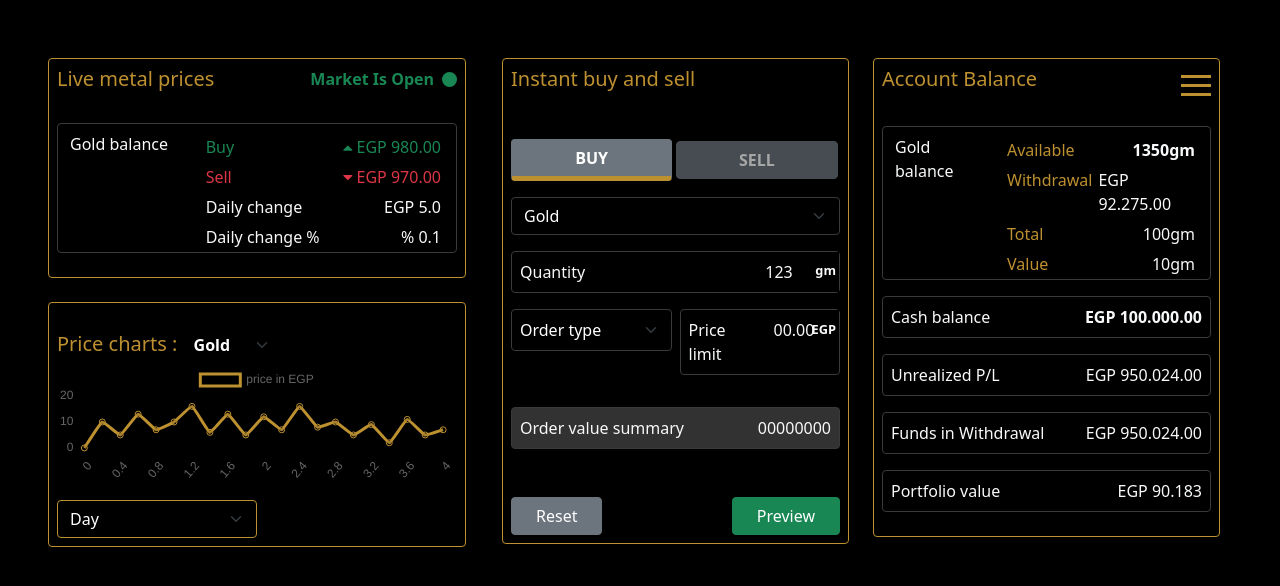
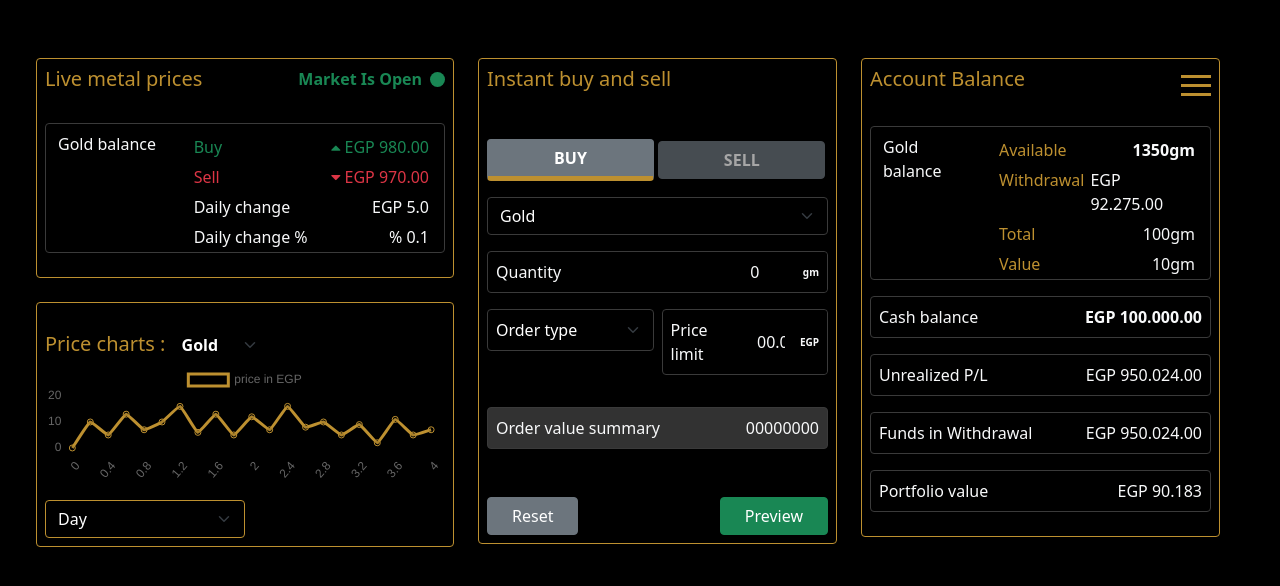
Before and after one commit to safasad/Gold-Prices-Template, a plain HTML site: page index.html in a window 1280 px wide. Drawn offline with nearby package versions, Linux system fonts and the light colour scheme.

Commit message:
Edit inputs

```diff
--- a/css/style.css
+++ b/css/style.css
@@ -8,7 +8,11 @@ body {
   background-color: black !important;
 }
 
-/* start first container classes */
+/* start shared classes */
+input:focus{
+  box-shadow: none !important;
+  border: 0.5px solid rgba(59, 56, 56, 0.973) !important;
+}
 .container-1 {
   height: fit-content !important;
   margin-top: 10px !important;
--- a/index.html
+++ b/index.html
@@ -20,7 +20,7 @@
     <div class="container-fluid p-5">
         <div class="row ">
             <!-- start Live metal prices -->
-            <div class="col  me-4  ">
+            <div class="col  me-4 p-0  ">
                 <!-- start Live metal card -->
                 <div class="live-prices-card container-1 mb-4 p-2">
                     <div class="d-flex justify-content-between mb-4">
@@ -110,15 +110,19 @@
                                 <option>Gold</option>
                             </select>
                         </div>
-                        <div class="mb-3 d-flex justify-content-between quantityFiled ">
-                            <p class=" text-light">Quantity</p>
-                            <div class="d-inline-block position-relative w-25">
-                                <label for="quantity" class="static-value text-light">gm</label>
-                                <input id='quantity' class=" text-light w-100" maxlength="7"
-                                    style="padding:8px;color:white;background-color:black ;border:none" value="123" />
+                         <div class="mb-3 d-flex justify-content-between priceLimit formInput priceLimitInput w-100">
+                                <label class=" text-light p-2 ">Quantity</label>
+                                <div class="input-group w-25">
+
+                                    <input class=" text-light form-control"
+                                        style="width:52%;padding:8px;color:white;background-color:black ;border:none"
+                                        value="0" />
+                                    <span for="priceLimit" class="input-group-text text-light fw-bold  "
+                                        style="font-size:10px;padding:8px;color:white;background-color:black ;border:none">gm</span>
+                                </div>
+
                             </div>
 
-                        </div>
 
                         <div class="mb-3 d-flex justify-content-between">
                             <div class="mb-3 me-2  orderType">
@@ -127,14 +131,15 @@
                                 </select>
                             </div>
 
-                            <div class="mb-3 d-flex justify-content-between priceLimit formInput priceLimitInput">
-                                <p class=" text-light ">Price limit</p>
-                                <div class="d-inline-block position-relative w-50">
-                                    <label for="priceLimit" class="static-value text-light"
-                                        style="top:10px;">EGP</label>
-                                    <input id='priceLimit' class=" text-light w-100" maxlength="5 "
-                                        style="padding:8px;color:white;background-color:black ;border:none"
+                            <div class="mb-3 d-flex justify-content-between priceLimit formInput priceLimitInput ">
+                                <label class=" text-light p-2 ">Price limit</label>
+                                <div class="input-group w-50">
+
+                                    <input id='priceLimit' class=" text-light form-control"
+                                        style="width:52%;padding:8px;color:white;background-color:black ;border:none"
                                         value="00.00" />
+                                    <span for="priceLimit" class="input-group-text text-light fw-bold  "
+                                        style="font-size:10px;padding:8px;color:white;background-color:black ;border:none">EGP</span>
                                 </div>
 
                             </div>
```
